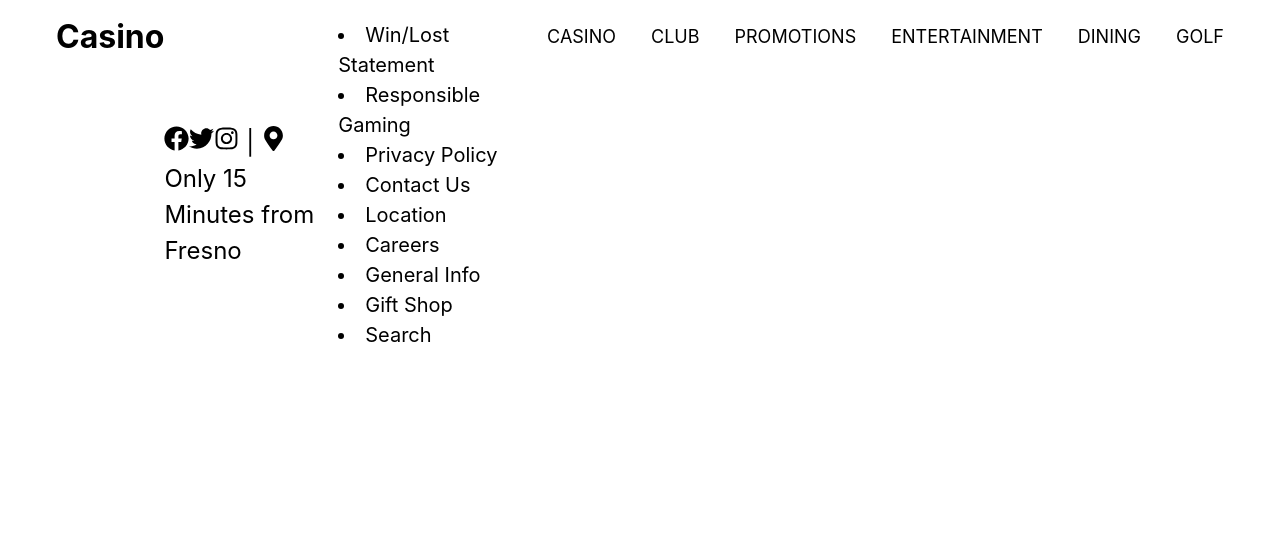
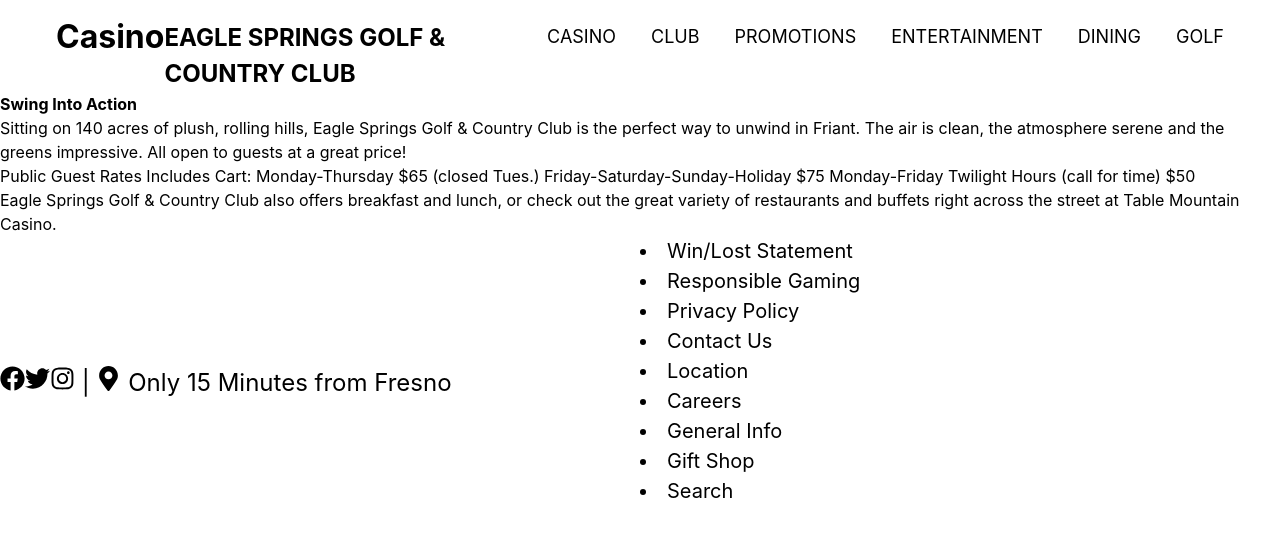
Before and after one commit to SoneThaya/casino-clone, a React (Create React App) app: page /golf in a window 1280 px wide. Shown: the top 536 px of the page. Built offline with nearby package versions, Linux system fonts and the light colour scheme.

Commit message:
created golf component

```diff
--- a/src/App.js
+++ b/src/App.js
@@ -9,6 +9,7 @@
 import './App.css';
 import Entertainment from './pages/Entertainment';
 import Dining from './pages/Dining'
+import Golf from './pages/Golf'
 
 function App() {
   return (
@@ -22,6 +23,7 @@
           <Route path='/promotions' exact component={Promotions} />
           <Route path='/entertainment' exact component={Entertainment} />
           <Route path='/dining' exact component={Dining} />
+          <Route path='/golf' exact component={Golf} />
         </Switch>
         <Footer />
       </Router>
--- /dev/null
+++ b/src/pages/Golf.js
@@ -0,0 +1,20 @@
+import React from 'react'
+
+const Golf = () => {
+  return (
+    <div>
+      <h2>EAGLE SPRINGS GOLF & COUNTRY CLUB</h2>
+      <h4>Swing Into Action</h4>
+      <p>Sitting on 140 acres of plush, rolling hills, Eagle Springs Golf & Country Club is the perfect way to unwind in Friant. The air is clean, the atmosphere serene and the greens impressive.  All open to guests at a great price!</p>
+
+      <p>Public Guest Rates Includes Cart:
+      Monday-Thursday $65 (closed Tues.)
+      Friday-Saturday-Sunday-Holiday $75
+      Monday-Friday Twilight Hours (call for time) $50</p>
+
+      <p>Eagle Springs Golf & Country Club also offers breakfast and lunch, or check out the great variety of restaurants and buffets right across the street at Table Mountain Casino.</p>
+    </div>
+  )
+}
+
+export default Golf
```
